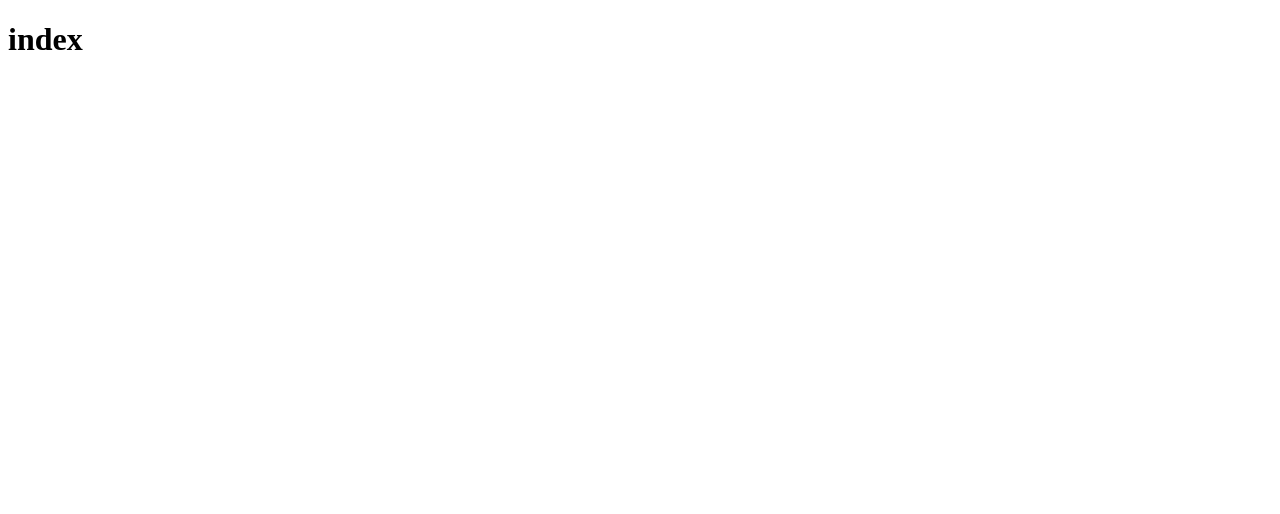
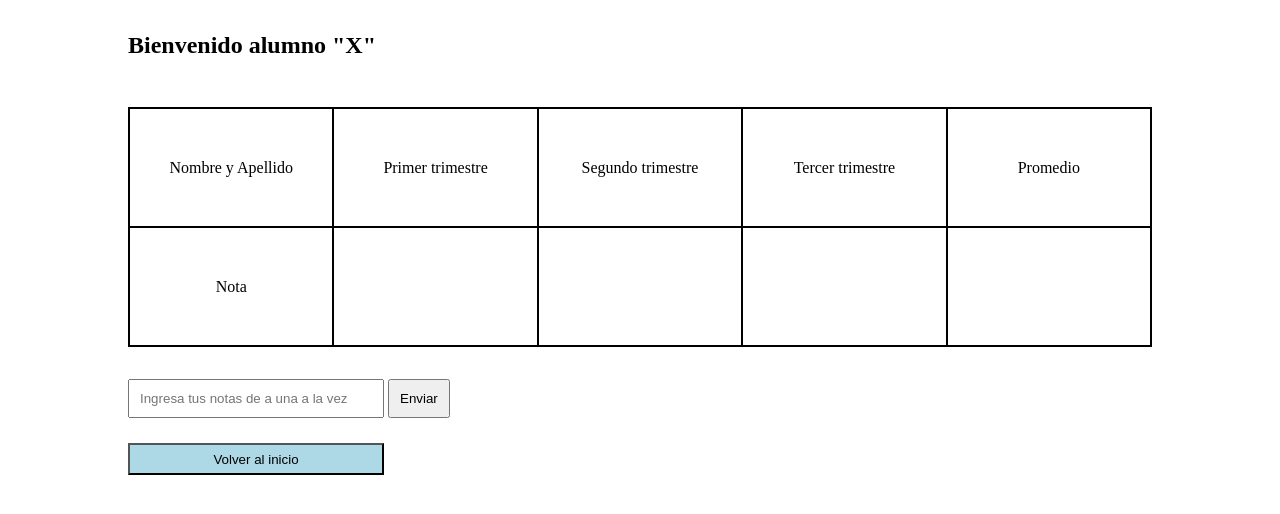
Before and after one commit to juan-saracco/preentrega3-JuanSaracco, a plain HTML site: page index.html in a window 1280 px wide. Drawn offline with Linux system fonts and the light colour scheme.

Commit message:
html css terminado

```diff
--- a/css/index.css
+++ b/css/index.css
@@ -24,6 +24,8 @@
     margin: auto;
     border: solid 1.5px black;
     height: 50vh;
+    min-height: 20rem;
+    min-width: 20rem;
     width: 40vw;
 
 }
@@ -40,13 +42,60 @@
     padding: 10px;
 }
 
-#enter, #create, .registerEnter{
+#enter, #create, .registerEnter, .home{
     background-color: lightblue;
     width: 100%;
 }
 
 /*Registro*/
 
+.titleContainer{
+    width: 80vw;
+    margin: auto;
+    margin-top: 2rem;
+}
+
 #registerContainer{
     margin-top: 7rem;
 }
+
+/*index*/
+
+#notas{
+    border: solid 1px black;
+    height: 30vh;
+    width: 80vw;
+    display: grid;
+    grid-template-columns: repeat(5, 1fr);
+    grid-template-rows: repeat(2, 1fr);
+    margin: auto;
+    margin-top: 3rem;
+}
+
+.grilla{
+    border: 1px solid black;
+    padding: 3px;
+    text-align: center;
+    display: flex;
+    align-items: center;
+    justify-content: center;
+}
+
+#section3Container{
+    display: flex;
+    flex-direction: column;
+    justify-content: space-between;
+    margin-left: 10%;
+    width: 50vw;
+    height: 6rem;
+    margin-top: 2rem;
+}
+
+.home{
+    width: 16rem;
+    height: 2rem;
+}
+
+.enviarNotas{
+    width: 16rem;
+}
--- a/index.html
+++ b/index.html
@@ -5,9 +5,50 @@
     <meta http-equiv="X-UA-Compatible" content="IE=edge">
     <meta name="viewport" content="width=device-width, initial-scale=1.0">
     <title>Simulador de notas</title>
+    <link rel="stylesheet" href="./css/index.css">
 </head>
 <body>
-    <h1>index</h1>
+    <section>
+        <div class="titleContainer">
+            <h1>Bienvenido alumno "X"</h1>
+        </div>
+    </section>
+    <section>
+        <div id="notas">
+            <div class="nombreAlumno grilla">
+                <span>Nombre y Apellido</span>
+            </div>
+            <div class="primerNota grilla">
+                <span>Primer trimestre</span>
+            </div>
+            <div class="SegundaNota grilla">
+                <span>Segundo trimestre</span>
+            </div>
+            <div class="TercerNota grilla">
+                <span> Tercer trimestre</span>
+            </div>
+            <div class="Promedio grilla">
+                <span>Promedio</span>
+            </div>
+            <div class="Nota grilla">
+                <span>Nota</span>
+            </div>
+            <div class="valorPrimerNota grilla"></div>
+            <div class="valorSegundaNota grilla"></div>
+            <div class="valorTercerNota grilla"></div>
+            <div class="Promedio grilla"></div>
+        </div>
+    </section>
+    <section id="section3Container">
+        <div class="cargarNotasContainer">
+            <input type="number" placeholder="Ingresa tus notas de a una a la vez" class="input enviarNotas">
+            <input type="button" value="Enviar" class="input">
+        </div>
+        <div>
+            <a href="./iniciarSesion.html"><input class="home" type="button" value="Volver al inicio"></a>
+        </div>
+
+    </section>
 
 </body>
 </html>
```
